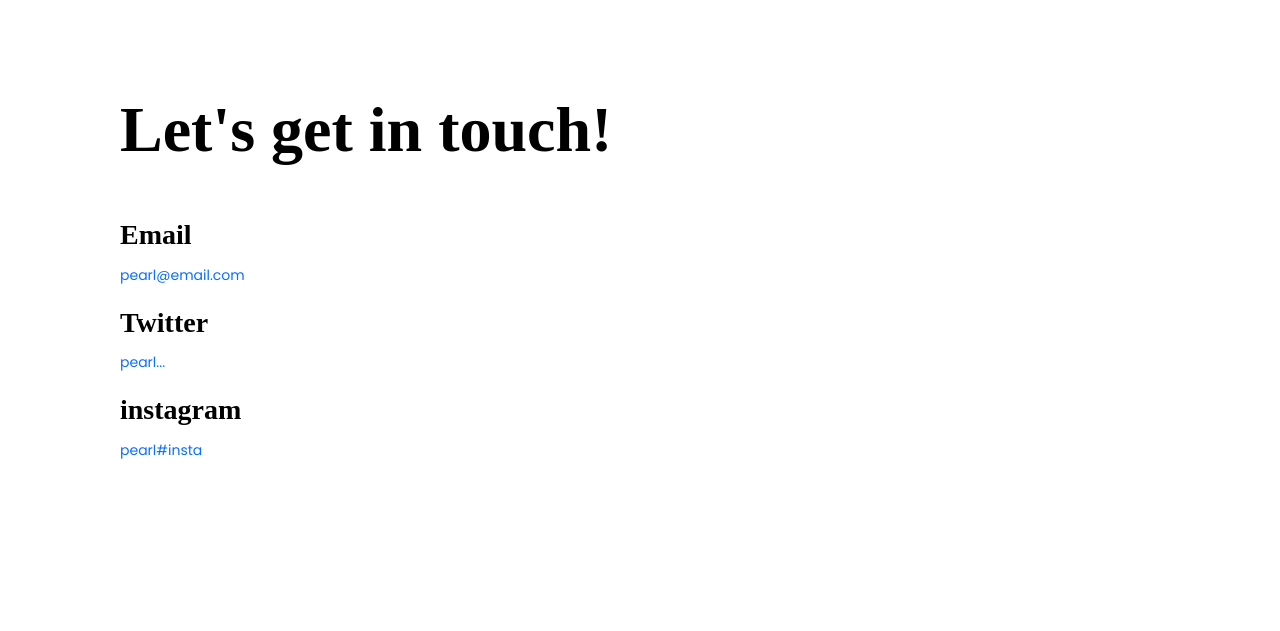
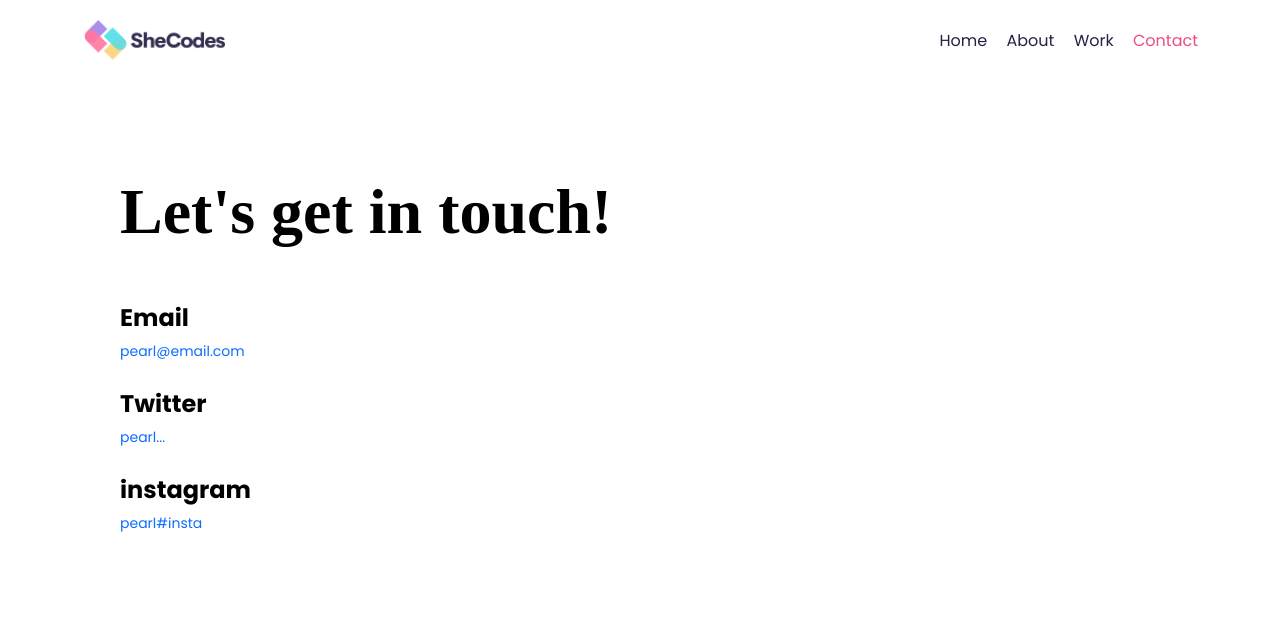
Before and after one commit to Pearltee28/myporfolio-project, a plain HTML site: page contact.html in a window 1280 px wide. Drawn offline with nearby package versions, Linux system fonts and the light colour scheme.

Commit message:
Added navigation bar to all pages

```diff
--- a/contact.html
+++ b/contact.html
@@ -20,6 +20,24 @@
 
     <title>Contact Pearl Ngubane</title>
 </head>
+
+<body>
+    <div class="container">
+        <nav class="d-flex justify-content-between">
+            <a href="/" title="Home page">
+                <img src="images/logo.png" class="logo d-none d-md-block" alt="Shecodes logo" />
+                <img src="images/logo-small.jpg" class="logo d-block d-md-none " alt="Shecodes small logo" />
+            </a>
+            <ul>
+                <li>
+                    <a href="/" title="Home page">Home</a>
+                </li>
+                <li><a href="/about.html" title="About pearl">About</a></li>
+                <li><a href="/work.html" title="Work page">Work</a></li>
+                <li class="active"><a href="/contact.html" title="Contact page">Contact</a></li>
+            </ul>
+        </nav>
+    </div>
     <div class="content-container container">
         <div class="content">
             <h1 class="mb-5">Let's get in touch!</h1>
--- a/styles/portfolio.css
+++ b/styles/portfolio.css
@@ -64,6 +64,12 @@ p {
   font-size: 18px;
   font-family: var(--default-font-family);
 }
+.content h3 {
+  font-size: 24px;
+  line-height: 1.5;
+  margin: 20px 0 0;
+  font-family: var(--default-font-family);
+}
 .content p {
   font-size: 14px;
 }
@@ -99,9 +105,43 @@ p {
 .project-description {
   padding: 120px 60px;
 }
+.about-paragraphs {
+  display: flex;
+  margin: 30px 0;
+}
 
 .about-paragraphs p {
   margin: 10px;
+}
+
+.logo {
+  max-height: 40px;
+}
+
+nav {
+  padding: 20px 0;
+}
+nav ul {
+  padding: 0;
+  margin: 0;
+}
+
+nav li {
+  display: inline;
+  list-style: none;
+  line-height: 42px;
+  margin-left: 15px;
+}
+
+nav a {
+  text-decoration: none;
+  color: #272142;
+  transition: all 100ms ease-in-out;
+}
+
+nav a:hover,
+nav li.active a {
+  color: var(--branding-color);
 }
 
 @media (max-width: 960px) {
@@ -120,4 +160,7 @@ p {
     padding: 0;
     text-align: center;
   }
+  nav a {
+    font-size: 12px;
+  }
 }
```
Also changed, not shown: about.html (+18 -1 lines), index.html (+19 -3 lines), work.html (+16 -2 lines), images/logo-small.jpg (added), images/logo.png (added). Lines whose indentation alone changed are shown as unchanged.
